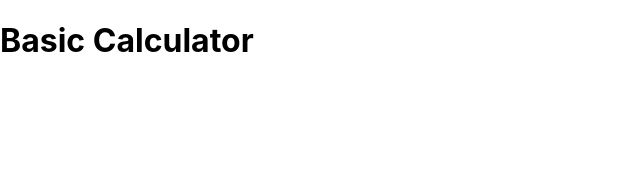
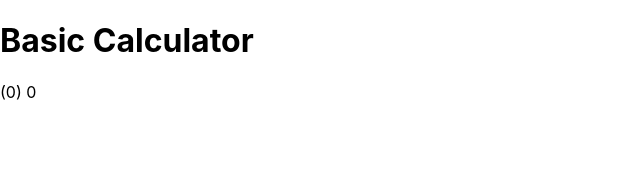
Before and after one commit to David-P-Molina/basic-calculator, a React (Create React App) app: page / in a window 1280 px wide. Shown: the top 172 px of the page, without its empty margins (0-640 px from the left). Built offline with nearby package versions, Linux system fonts and the light colour scheme.

Commit message:
Create basic app divs

```diff
--- a/src/App.js
+++ b/src/App.js
@@ -2,6 +2,17 @@ function App() {
   return (
     <div className="App">
       <h1>Basic Calculator</h1>
+        <div className="calculator">
+            <div className="display">
+                <span>(0)</span> 0
+            </div>
+                <div className="operators">
+
+                </div>
+                <div className="digits">
+
+                </div>
+        </div>
     </div>
   );
 }
```
